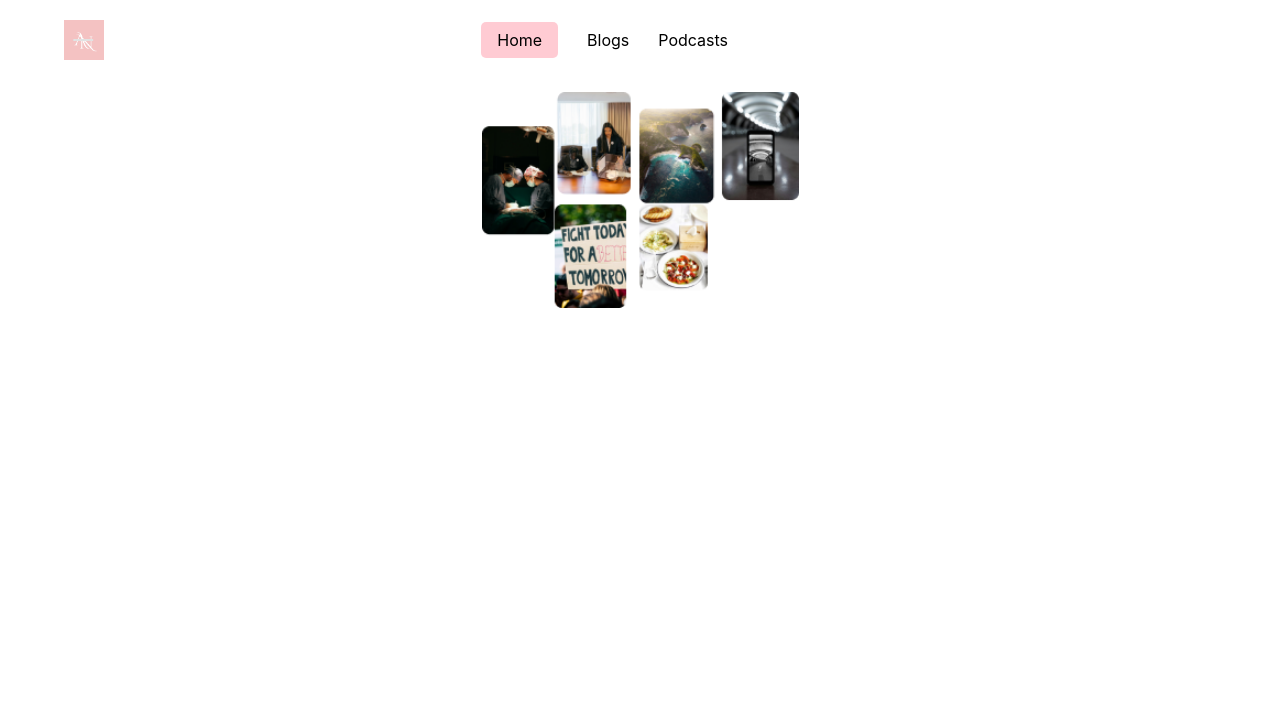
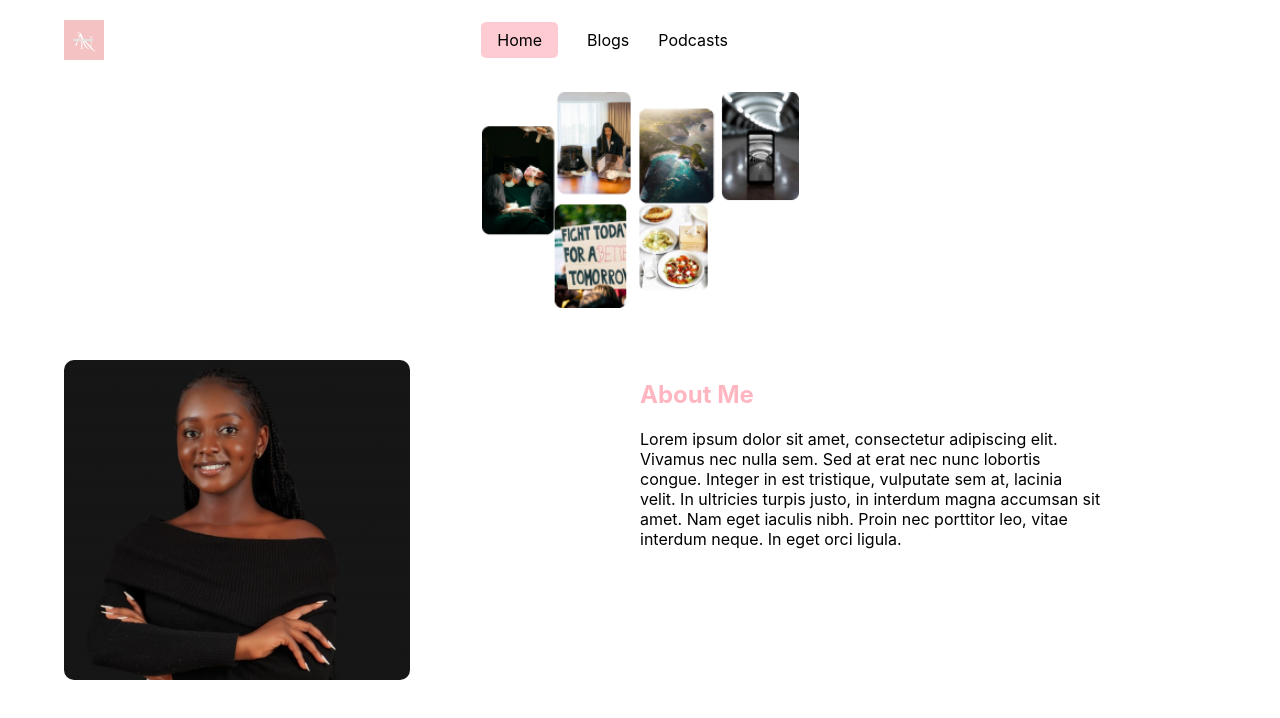
Before and after one commit to drusykhulwi/Agatha, a React (Create React App) app in the folder frontend/: page / in a window 1280 px wide. Shown: the top 718 px of the page. Built offline with nearby package versions, Linux system fonts and the light colour scheme.

Commit message:
About me section

```diff
--- a/frontend/src/App.css
+++ b/frontend/src/App.css
@@ -2,4 +2,5 @@
     margin: 0;
     box-sizing: border-box;
     text-decoration: none;
+    overflow-x: hidden;
 }
--- /dev/null
+++ b/frontend/src/components/About.css
@@ -0,0 +1,52 @@
+.About{
+    width: 100vw;
+    height: 50vh;
+    display: flex;
+    justify-content: center;
+    align-items: center;
+}
+.About .about-container{
+    width: 90%;
+    height: 80%;
+    display: flex;
+    align-items: center;
+    justify-content: space-between;
+}
+.About .about-container .about-image{
+    width: 30%;
+    height: 100%;
+    border-radius: 10px;
+    background-image: url(../Images/Pink.jpg);
+    background-repeat: no-repeat;
+    background-position: center;
+    background-size: cover;
+}
+.About .about-container .about-content{
+    width: 50%;
+    height: 100%;
+    display: flex;
+    align-items: center;
+}
+.About .about-container .about-content .about-content-container{
+    width: 80%;
+    height: 100%;
+}
+.About .about-container .about-content .about-content-container h2{
+    color: rgba(255, 182, 193);
+}
+@media only screen and (max-width: 1024px){
+    .About{
+        height: 100vh;
+    }
+    .About .about-container{
+        flex-direction: column;
+    }
+    .About .about-container .about-image{
+        width: 100%;
+        height: 75%;
+    }
+        .About .about-container .about-content{
+            width: 100%;
+            height:25%;
+        }
+}
--- /dev/null
+++ b/frontend/src/components/About.js
@@ -0,0 +1,27 @@
+import React from 'react'
+import "./About.css"
+
+function About() {
+  return (
+    <div className='About'>
+        <div className='about-container'>
+            <div className='about-image'></div>
+            <div className='about-content'>
+                <div className='about-content-container'>
+                    <h2>About Me</h2>
+                    <p>
+                        Lorem ipsum dolor sit amet, consectetur adipiscing elit.
+                        Vivamus nec nulla sem. Sed at erat nec nunc lobortis congue.
+                        Integer in est tristique, vulputate sem at, lacinia velit. In
+                        ultricies turpis justo, in interdum magna accumsan sit amet. Nam
+                        eget iaculis nibh. Proin nec porttitor leo, vitae interdum neque.
+                        In eget orci ligula.
+                    </p>
+                </div>
+            </div>
+        </div>
+    </div>
+  )
+}
+
+export default About
--- a/frontend/src/pages/Home.js
+++ b/frontend/src/pages/Home.js
@@ -1,6 +1,7 @@
 import React from 'react'
 import Navbar from '../components/Navbar'
 import Hero from '../components/Hero'
+import About from '../components/About'
 
 function Home() {
   return (
@@ -8,6 +9,7 @@ function Home() {
         <div className='home-container'>
             <Navbar/>
             <Hero/>
+            <About/>
         </div>
     </div>
   )
```
Also changed, not shown: frontend/src/components/Footer.js (added, +11 -0 lines), frontend/src/Images/Pink.jpg (added), frontend/src/components/Footer.css (added).
